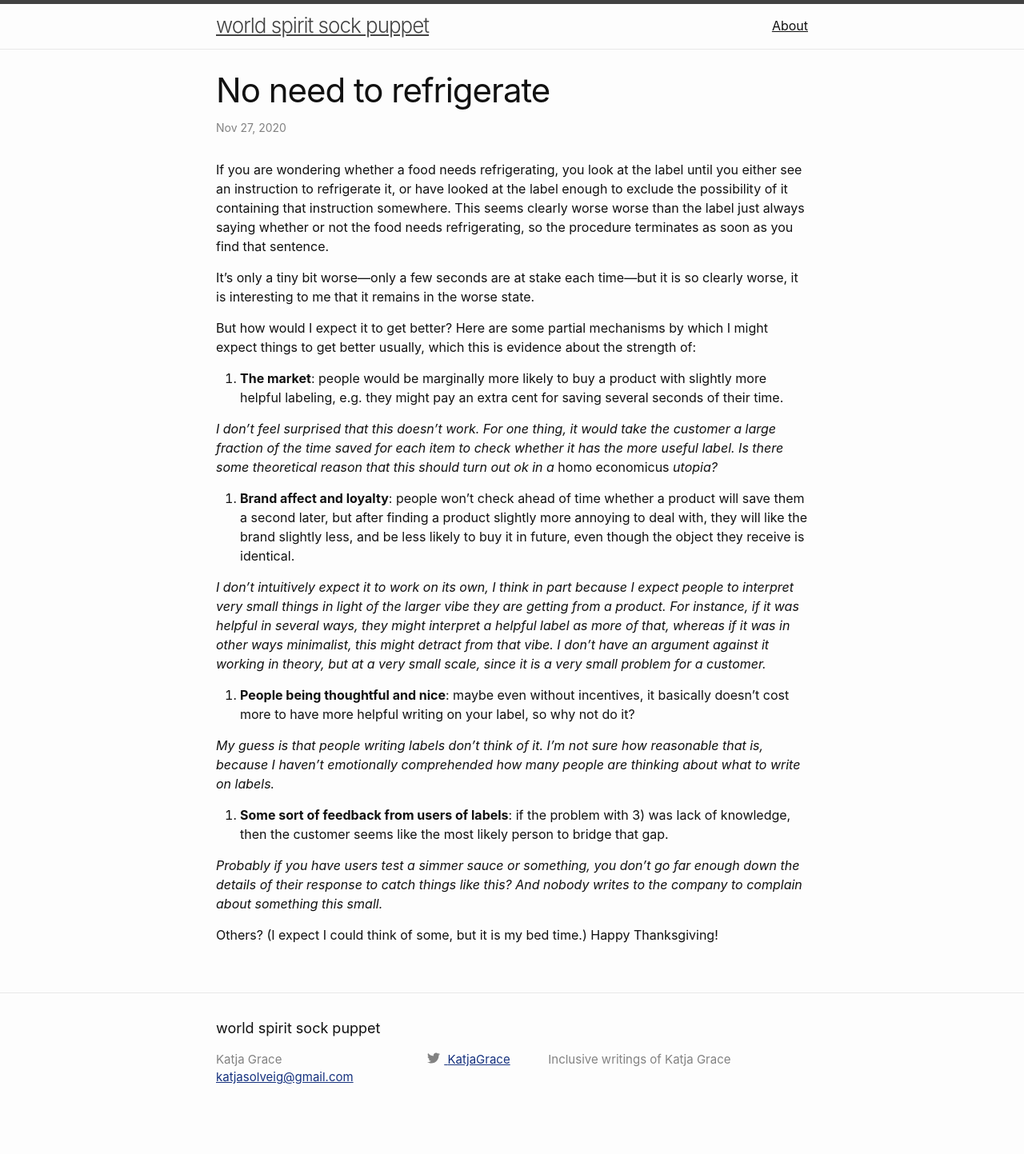
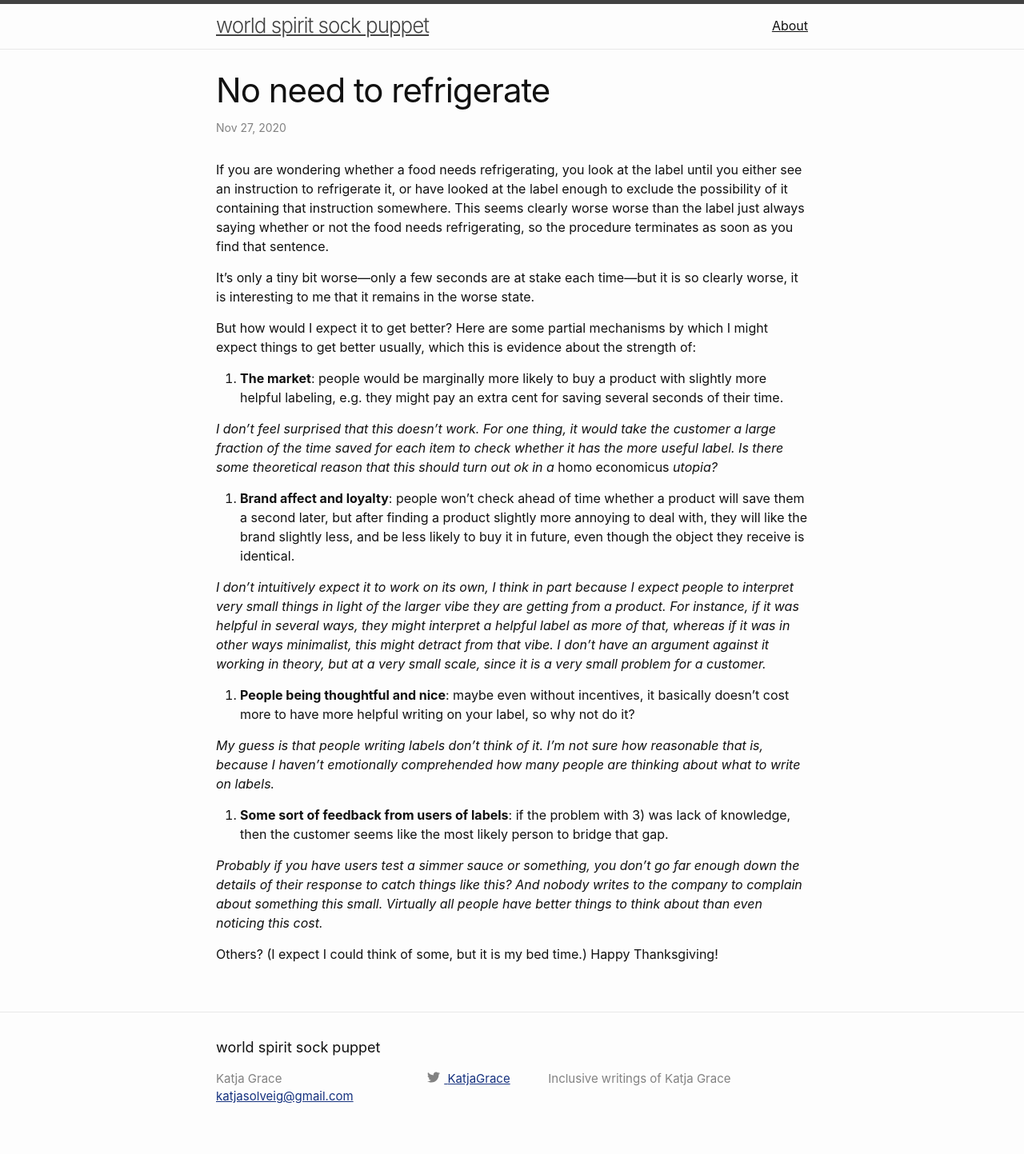
Before and after one commit to katjagrace/katjagrace.github.io, a Jekyll site: the page built from _posts/2020-11-27-no-need-to-refrigerate.md, in a window 1280 px wide. Shown: the whole page at 80% size. Built offline with Jekyll 4.4.1, drawn with Linux system fonts in a browser that asks for light colours; comment, search, counter and statistics services are not loaded; before the commit the page ends 1419 px from its top, so only the background shows below that.

Commit message:
no need to refrigerate

```diff
--- a/_posts/2020-11-27-no-need-to-refrigerate.md
+++ b/_posts/2020-11-27-no-need-to-refrigerate.md
@@ -27,6 +27,6 @@ But how would I expect it to get better? Here are some partial mechanisms by whi
 
 4. **Some sort of feedback from users of labels**: if the problem with 3) was lack of knowledge, then the customer seems like the most likely person to bridge that gap.
 
-  *Probably if you have users test a simmer sauce or something, you don't go far enough down the details of their response to catch things like this? And nobody writes to the company to complain about something this small.*
+  *Probably if you have users test a simmer sauce or something, you don't go far enough down the details of their response to catch things like this? And nobody writes to the company to complain about something this small. Virtually all people have better things to think about than even noticing this cost.*
 
 Others? (I expect I could think of some, but it is my bed time.) Happy Thanksgiving!
```
